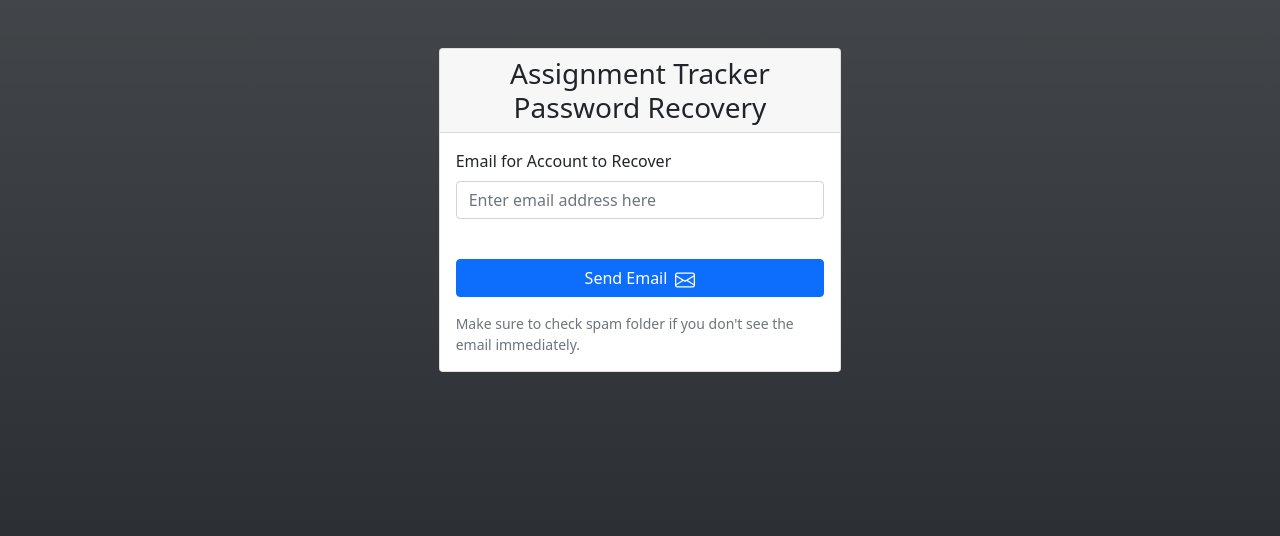
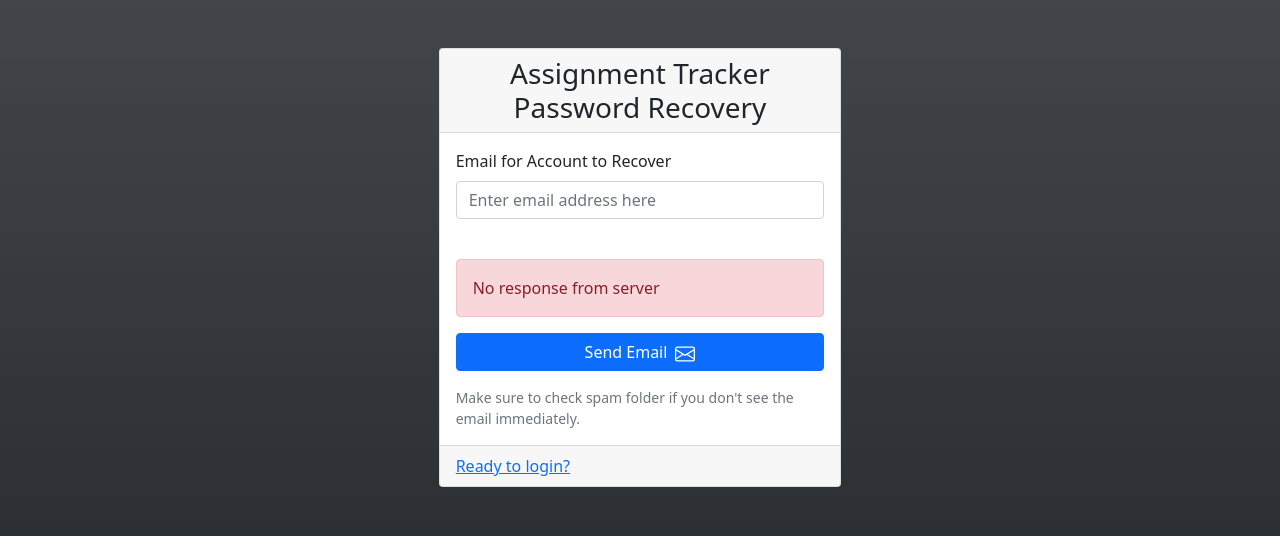
Before and after one commit to hansie4/assignment-tracker-MERN-app, a React (Create React App) app in the folder frontend/: page /recover in a window 1280 px wide. Shown: the top 536 px of the page. Built offline with nearby package versions, Linux system fonts and the light colour scheme; no server answers.

Commit message:
Fixed bug with error not appearing

```diff
--- a/frontend/src/app/componenets/recoveryPage/recoveryPage.js
+++ b/frontend/src/app/componenets/recoveryPage/recoveryPage.js
@@ -31,7 +31,7 @@ function RecoveryPage(props) {
                     <Card>
                         <Card.Header as='h3' className='text-center'>Assignment Tracker Password Recovery</Card.Header>
                         <Card.Body>
-                            <Form noValidate onSubmit={(event) => submit(event, email_address, props.recoveryEmail, setEmailSent, props.setError)}>
+                            <Form noValidate>
                                 <Form.Group>
                                     <Form.Label>Email for Account to Recover</Form.Label>
                                     <Form.Control
@@ -44,14 +44,16 @@ function RecoveryPage(props) {
                                 <br />
                                 {
                                     props.error ?
-                                        <Alert variant='danger'>{props.error.message}</Alert> :
+                                        <Alert variant='danger'>{props.error.message}</Alert>
+                                        :
                                         null
                                 }
                                 <Form.Group className='d-flex justify-content-end'>
-                                    <Button type='submit' disabled={props.isLoading} className='w-100'>
+                                    <Button onClick={() => submit(email_address, props.recoveryEmail, setEmailSent, props.setError)} disabled={props.isLoading} className='w-100'>
                                         {
                                             props.isLoading ?
-                                                <Spinner animation='border' size='sm' /> :
+                                                <Spinner animation='border' size='sm' />
+                                                :
                                                 <span>
                                                     {emailSent ? 'Resend Email' : 'Send Email'}
                                                     <Envelope className='ms-2' size={20} />
@@ -62,6 +64,9 @@ function RecoveryPage(props) {
                                 <Form.Text className='text-muted'>Make sure to check spam folder if you don't see the email immediately.</Form.Text>
                             </Form>
                         </Card.Body>
+                        <Card.Footer>
+                            <a href='/login'>Ready to login?</a>
+                        </Card.Footer>
                     </Card>
                 </Col>
             </Row>
@@ -69,8 +74,7 @@ function RecoveryPage(props) {
     )
 }
 
-const submit = (event, email_address, recoverAccountMethod, setEmailSent, setErrorMethod) => {
-    event.preventDefault()
+const submit = (email_address, recoverAccountMethod, setEmailSent, setErrorMethod) => {
     if (!email_address) {
         setErrorMethod(null, 'Email address is required')
     } else if (!(/^(([^<>()[\].,;:\s@"]+(\.[^<>()[\].,;:\s@"]+)*)|(".+"))@(([^<>()[\].,;:\s@"]+\.)+[^<>()[\].,;:\s@"]{2,})$/.test(email_address))) {
@@ -87,7 +91,8 @@ const handleChange = (event, setMethod, error, clearErrorMethod) => {
 }
 
 const mapStateToProps = state => ({
-    isLoading: state.auth.isLoading
+    isLoading: state.auth.isLoading,
+    error: state.error.error
 })
 
 const mapDispatchToProps = {
```
